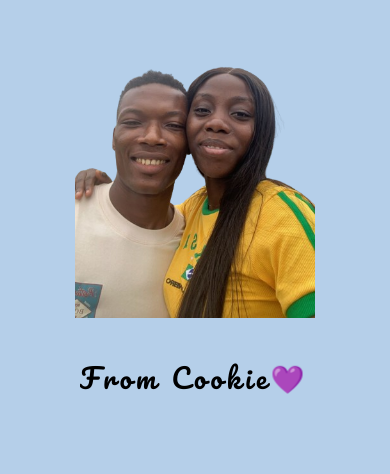
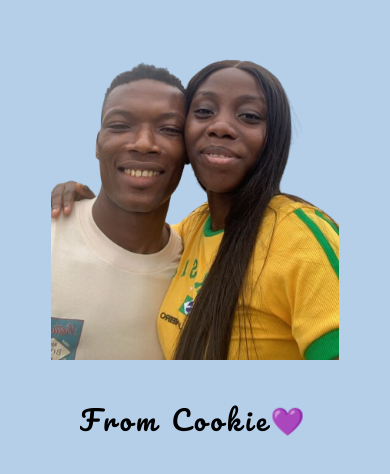
Before and after one commit to Esseh12/Gbenmo_Ese, a React (Create React App) app in the folder birthday_site/: page /collage in a window 390 px wide. Shown: the part 276-750 px from the top of the page. Built offline with nearby package versions, Linux system fonts and the light colour scheme.

Commit message:
final push

```diff
--- a/birthday_site/src/styles/homepage.css
+++ b/birthday_site/src/styles/homepage.css
@@ -148,10 +148,3 @@
 .collage_img_content {
     margin-top: 2rem;
 }
-
-@media(max-width: 480px) {
-    .collage_img_subcontainer img {
-        width: 15rem;
-        height: auto;
-    }
-}
```
